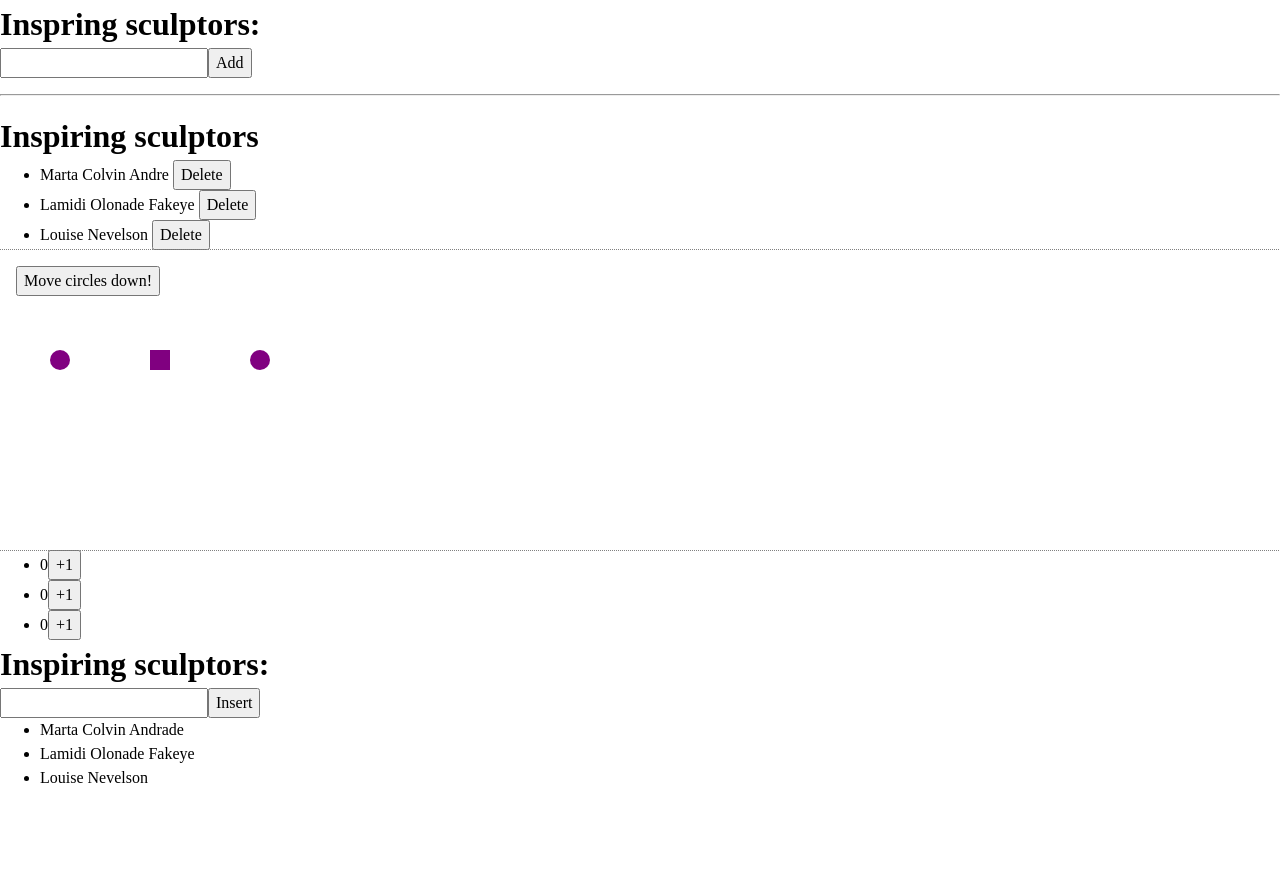
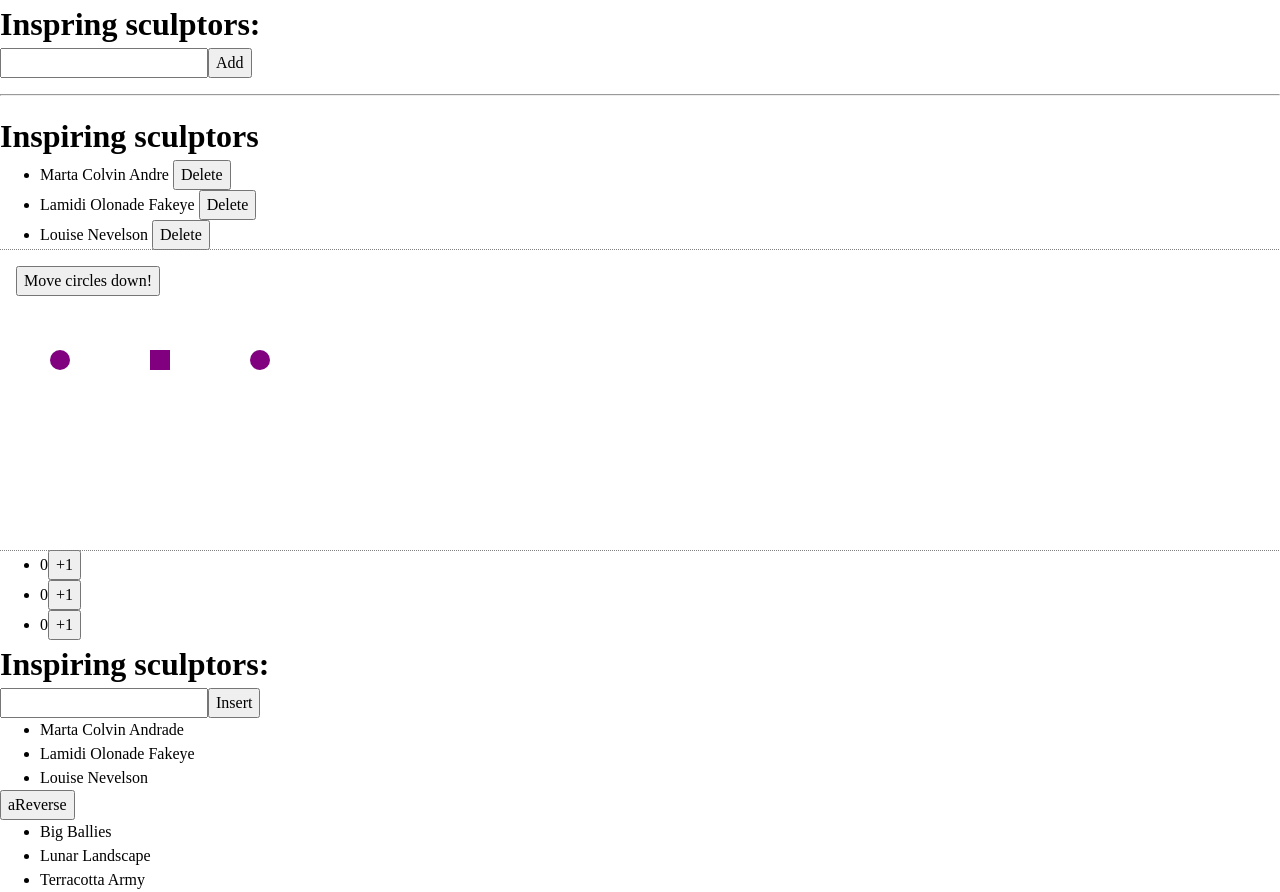
Before and after one commit to takunagai/react-official-tutorial, a React (Create React App) app: page / in a window 1280 px wide. Before the commit the page ends 800 px from the top, so only its background shows below. Built offline with nearby package versions, Linux system fonts and the light colour scheme.

Commit message:
状態の配列の更新 5 - 配列を逆方向に (配列をコピーした上で reverse() し、状態変数にセット)

```diff
--- /dev/null
+++ b/src/List4.jsx
@@ -0,0 +1,30 @@
+import { useState } from 'react'
+
+// let nextId = 3
+const initialList = [
+  { id: 0, title: 'Big Ballies' },
+  { id: 1, title: 'Lunar Landscape' },
+  { id: 2, title: 'Terracotta Army' },
+]
+
+export default function List4() {
+  const [list, setList] = useState(initialList)
+
+  function handleClick() {
+    const nextList = [...list] // 一旦複製して
+    nextList.reverse() // 配列を逆方向に
+    // nextList.sort((a, b) => a - b) // ソート
+    setList(nextList) // 状態変数にセット(再レンダリング)
+  }
+
+  return (
+    <>
+      <button onClick={handleClick}>aReverse</button>
+      <ul>
+        {list.map(item => (
+          <li key={item.id}>{item.title}</li>
+        ))}
+      </ul>
+    </>
+  )
+}
--- a/src/index.js
+++ b/src/index.js
@@ -28,6 +28,7 @@ import List2 from './List2'
 import ShapeEditor from './ShapeEditor'
 import CounterList from './CounterList'
 import List3 from './List3'
+import List4 from './List4'
 
 
 const container = document.getElementById('root')
@@ -62,6 +63,7 @@ root.render(
     <ShapeEditor />
     <CounterList />
     <List3 />
+    <List4 />
   </React.StrictMode>
 )
 
```
Also changed, not shown: 1 other file (tests, documents, lock files or other folders).
